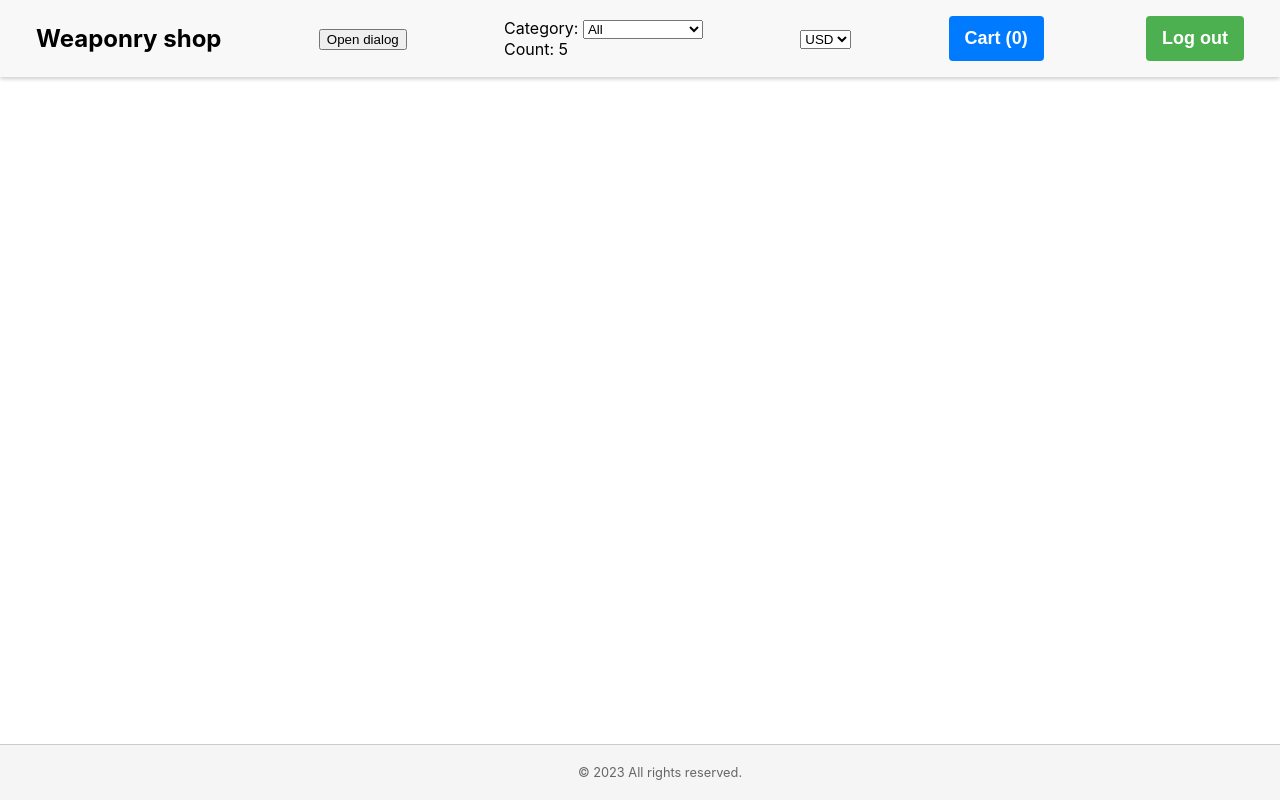
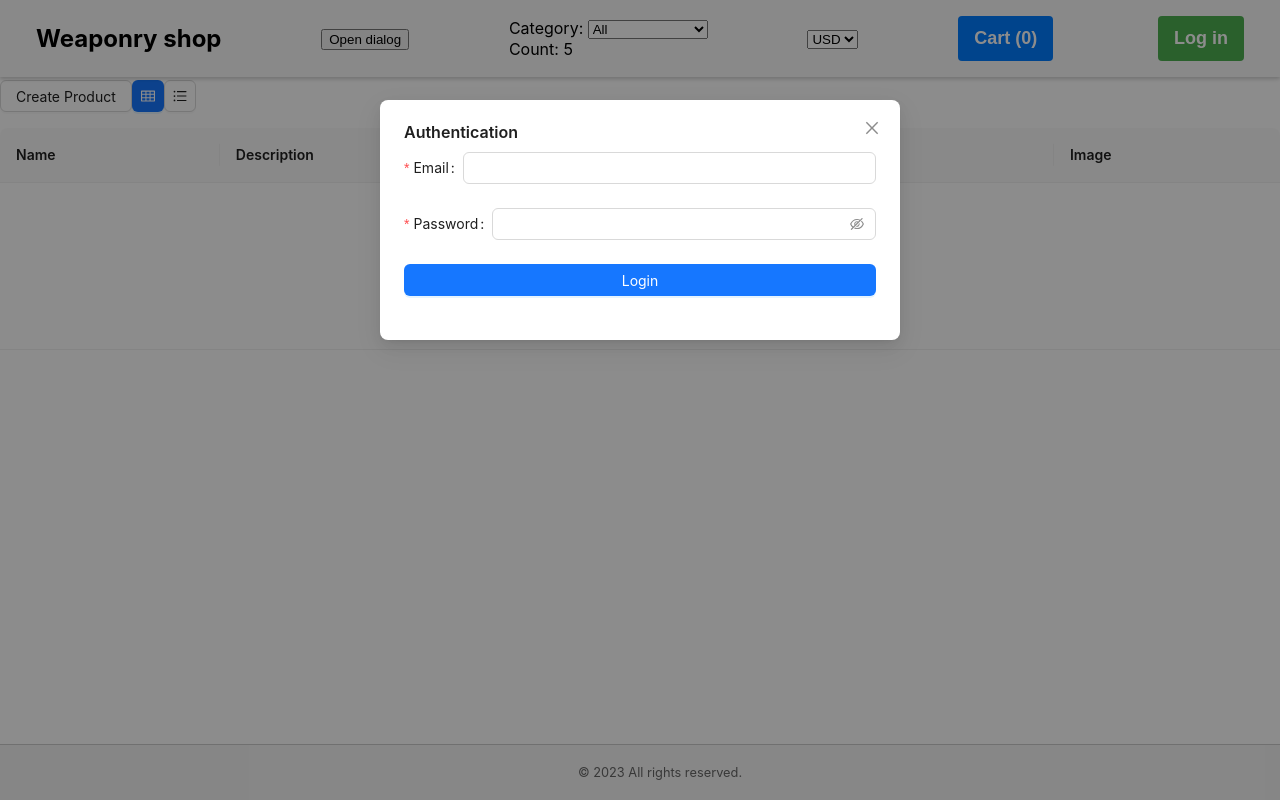
Before and after one commit to YriyQKoty/My-React-App, a React (Create React App) app: page /admin in a window 1280 px wide. Both pictures are taken after a click on the button "Log in". Built offline with nearby package versions, Linux system fonts and the light colour scheme.

Commit message:
Add Lab-7

```diff
--- a/package.json
+++ b/package.json
@@ -6,6 +6,7 @@
     "@testing-library/jest-dom": "^5.16.5",
     "@testing-library/react": "^13.4.0",
     "@testing-library/user-event": "^13.5.0",
+    "antd": "^5.3.1",
     "react": "^18.2.0",
     "react-dom": "^18.2.0",
     "react-router-dom": "^6.9.0",
--- a/src/App.js
+++ b/src/App.js
@@ -8,9 +8,9 @@ import ProductDetails from './components/ProductDetails';
 import { BrowserRouter, Routes, Route } from 'react-router-dom'
 import { CategoriesContext, CategoriesProvider } from './contexts/CategoriesContext';
 import { CurrencyContext, CurrencyContextProvider } from './contexts/CurrencyContext';
-import { ProductListProvider } from './contexts/ProductContext';
 import VisitHistoryContextProvider from './contexts/VisitHistory';
 import Debug from './components/Debug';
+import AdminPanel from './admin/AdminPanel';
 
 
 const categories = [
@@ -106,6 +106,11 @@ function App() {
           </VisitHistoryContextProvider>
         }>
         </Route>
+        <Route path='/admin' element=
+          {<AdminPanel categories = {categories} />}
+        >
+
+        </Route>
 
       </Routes>
 
--- /dev/null
+++ b/src/admin/AdminPanel.jsx
@@ -0,0 +1,152 @@
+import React, { useState } from 'react';
+import { Upload, Modal, Input, Button, Table, Form, List, Avatar, Select } from 'antd';
+import { TableOutlined, UnorderedListOutlined } from '@ant-design/icons';
+
+export default function AdminPanel() {
+    const [products, setProducts] = useState([]);
+    const [modalVisible, setModalVisible] = useState(false);
+    const [viewType, setViewType] = useState('table');
+
+    const [form] = Form.useForm();
+
+    const handleOk = () => {
+        form
+            .validateFields()
+            .then((values) => {
+                const product = {
+                    name: values.name,
+                    description: values.description,
+                    price: values.price,
+                    category: values.category,
+                    image: values.image
+                };
+                setProducts([...products, product]);
+                form.resetFields();
+                setModalVisible(false);
+            });
+    };
+
+    const handleCancel = () => {
+        form.resetFields();
+        setModalVisible(false);
+    };
+
+    const categories = ['Tank', 'Ammo', 'MLRS & Artillery', 'APC & IFV', 'Other'];
+
+    const columns = [
+        {
+            title: 'Name',
+            dataIndex: 'name',
+            key: 'name',
+        },
+        {
+            title: 'Description',
+            dataIndex: 'description',
+            key: 'description'
+        },
+        {
+            title: 'Price',
+            dataIndex: 'price',
+            key: 'price'
+        },
+        {
+            title: 'Category',
+            dataIndex: 'category',
+            key: 'category'
+        },
+        {
+            title: 'Image',
+            dataIndex: 'image',
+            key: 'image',
+            render: () => (
+                <img src="https://picsum.photos/200" alt="product" style={{ width: '50px' }}
+                />),
+        },
+    ];
+
+
+    return (
+        <div style={{ marginTop: '5rem' }}>
+            <div style={{ marginBottom: '1rem' }}>
+                <Button onClick={() => setModalVisible(true)}>Create Product</Button>
+                <Button
+                    type={viewType === 'table' ? 'primary' : 'default'}
+                    onClick={() => setViewType('table')}
+                    icon={<TableOutlined />}
+                />
+                <Button
+                    type={viewType === 'list' ? 'primary' : 'default'}
+                    onClick={() => setViewType('list')}
+                    icon={<UnorderedListOutlined />}
+                />
+            </div>
+            {viewType === 'table' ? (
+                <Table dataSource={products} rowKey="id" columns={columns} />
+            ) : (
+                <List
+                    itemLayout="horizontal"
+                    dataSource={products}
+                    rowKey="id"
+                    renderItem={(item) => (
+                        <List.Item>
+                            <List.Item.Meta
+                                title={item.name}
+                                description={item.description}
+                            />
+                        </List.Item>
+                    )}
+                />
+            )}
+            <Modal
+                title="Create Product"
+                open={modalVisible}
+                onOk={handleOk}
+                onCancel={handleCancel}
+            >
+                <Form form={form} layout="vertical">
+                    <Form.Item
+                        label="Name"
+                        name="name"
+                        rules={[{ required: true, message: 'Please enter product name!' }]}
+                    >
+                        <Input />
+                    </Form.Item>
+                    <Form.Item
+                        label="Description"
+                        name="description"
+                        rules={[{ required: true, message: 'Please enter product desc!' }]}
+                    >
+                        <Input />
+                    </Form.Item>
+                    <Form.Item
+                        label="Price"
+                        name="price"
+                        rules={[{ required: true, min: 0.1, message: 'Please enter product Price!' }]}
+                    >
+                        <Input />
+                    </Form.Item>
+                    <Form.Item
+                        label="Category"
+                        name="category"
+                    >
+                        <Select placeholder="Select category">
+                            {categories.map(c => <Select.Option key={c}>{c}</Select.Option>)}
+                        </Select>
+                    </Form.Item>
+                    <Form.Item
+                        label="Image"
+                        name="imageUrl"
+
+                    >
+                        <Upload
+                            name="image"
+                            listType="picture"
+                        >
+                            <Button>Upload Image</Button>
+                        </Upload>
+                    </Form.Item>
+                </Form>
+            </Modal>
+        </div>
+    );
+}
--- /dev/null
+++ b/src/api/mock.jsx
@@ -0,0 +1,3 @@
+export function authorize(username, password) {
+    return new Promise((res, _) => setTimeout(res, 2000));
+}
--- a/src/components/AuthButton.jsx
+++ b/src/components/AuthButton.jsx
@@ -1,14 +1,46 @@
 import { useState } from 'react';
 import { AuthButtonStyled } from './Styles';
+import AuthModal from './AuthModal';
+import { authorize } from '../api/mock';
 
 const AuthButton = () => {
 
     const [isAuth, setAuth] = useState(false);
+    const [showModal, setShowModal] = useState(false);
+
+    const handleLoginClick = () => {
+        if (isAuth) {
+            setAuth(false);
+            return;
+        }
+      setShowModal(true);
+    };
+
+    const handleCancel = () => {
+      setShowModal(false);
+    };
+
+    const handleClose = () => {
+        setAuth(true);
+        setShowModal(false);
+    }
+
+    const handleAuthorize = async () => {
+        await authorize();
+    };
 
     return (
-        <AuthButtonStyled backgroundColor="#4CAF50" hoverColor="#2E8B57" onClick={() => setAuth(!isAuth)}>
-            {isAuth ? 'Log out' : 'Log in'}
-        </AuthButtonStyled>
+        <div>
+            <AuthButtonStyled backgroundColor="#4CAF50" hoverColor="#2E8B57" onClick={handleLoginClick}>
+                {isAuth ? 'Log out' : 'Log in'}
+            </AuthButtonStyled>
+
+            <AuthModal visible={showModal}
+            onCancel={handleCancel}
+             OnAuthorize={handleAuthorize}
+             OnClose={handleClose} />
+        </div>
+
     )
 };
 export default AuthButton;
--- /dev/null
+++ b/src/components/AuthModal.jsx
@@ -0,0 +1,73 @@
+import { useState } from 'react';
+import { Modal, Form, Input, Button, Spin } from 'antd';
+
+
+const AuthModal = ({ visible, onCancel, OnAuthorize, OnClose }) => {
+  const [loading, setLoading] = useState(false);
+  const [form] = Form.useForm();
+
+  const handleOk = async () => {
+    setLoading(true);
+    await OnAuthorize(form.getFieldValue("email"), form.getFieldValue("password"));
+    setLoading(false);
+    form.resetFields();
+    OnClose();
+
+  };
+
+  const handleCancel = () => {
+    onCancel();
+    setLoading(false);
+  };
+
+  return (
+    <Modal
+      title="Authentication"
+      open={visible}
+      onCancel={handleCancel}
+      footer={null}
+    >
+      <Form onFinish={handleOk}>
+        <Form.Item
+          label="Email"
+          name="email"
+          rules={[
+            {
+              required: true,
+              message: 'Please input your email!',
+            },
+            {
+              type: 'email',
+              message: 'Please enter a valid email address!',
+            },
+          ]}
+        >
+          <Input />
+        </Form.Item>
+        <Form.Item
+          label="Password"
+          name="password"
+          rules={[
+            {
+              required: true,
+              message: 'Please input your password!',
+            },
+            {
+              min: 6,
+              message: 'Password must be at least 6 characters!',
+            },
+          ]}
+        >
+          <Input.Password />
+        </Form.Item>
+        <Form.Item>
+          <Button htmlType="submit" type="primary" block>
+            {loading ? <Spin /> : 'Login'}
+          </Button>
+        </Form.Item>
+      </Form>
+    </Modal>
+  );
+};
+
+export default AuthModal;
```
Also changed, not shown: 1 other file (tests, documents, lock files or other folders).
